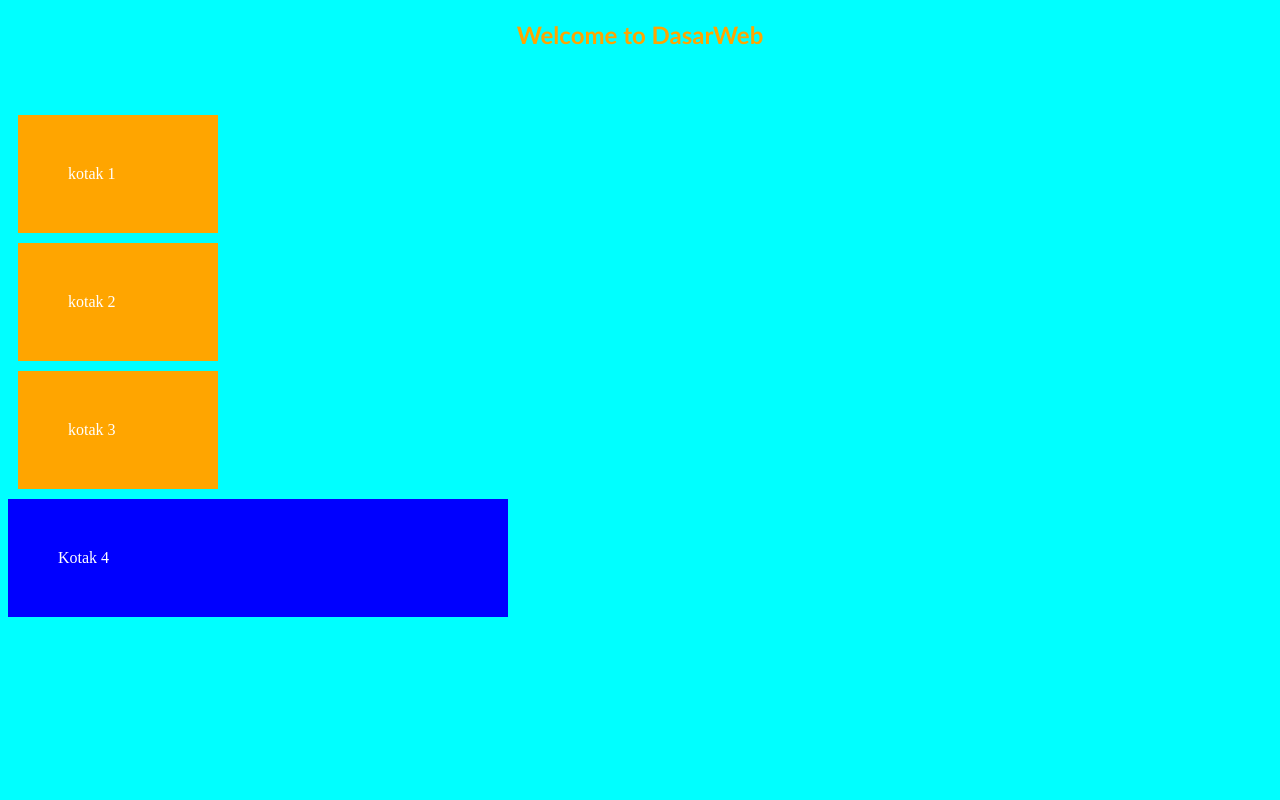
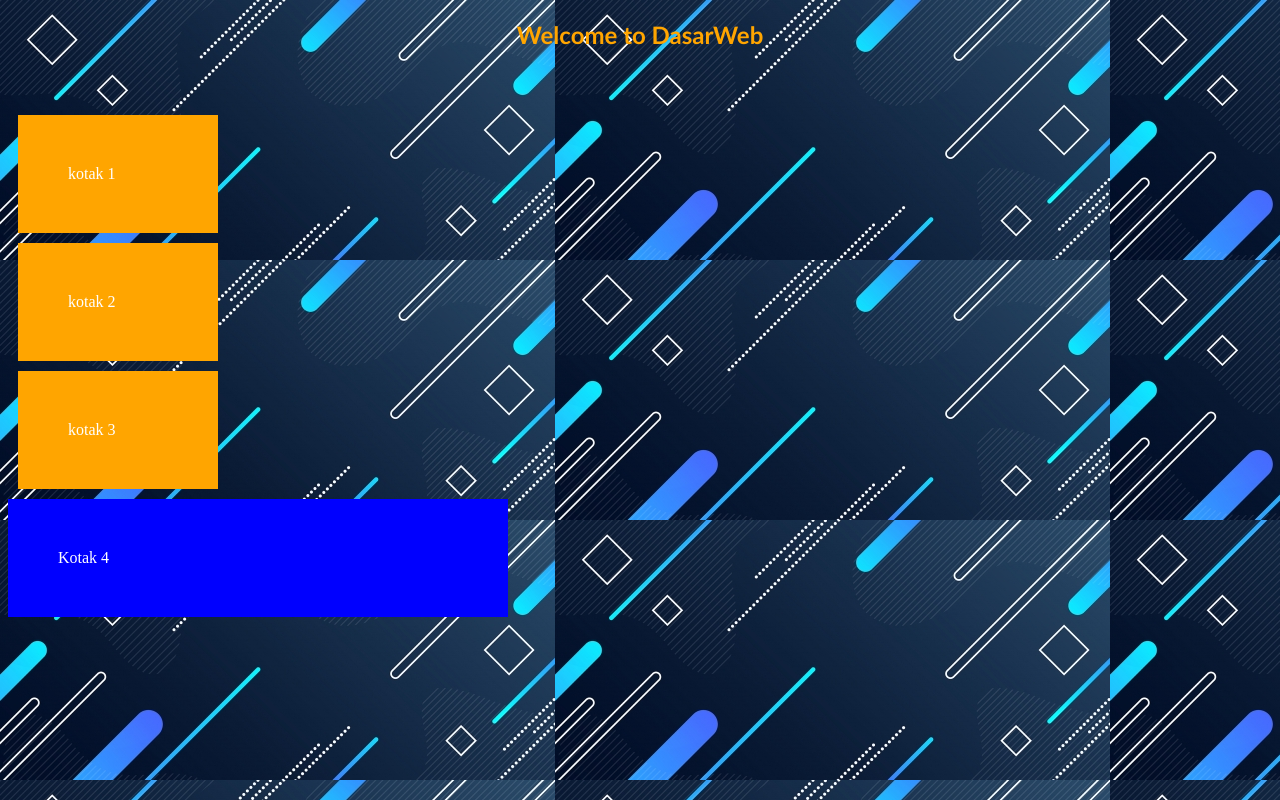
Before and after one commit to nurwahibzy/Pemrograman-Web, a PHP site: the page made by dasarWeb/Pertemuan 2/index.html in a window 1280 px wide. Run offline with PHP 8.4, Linux system fonts and the light colour scheme.

Commit message:
Praktikum 5

```diff
--- a/dasarWeb/Pertemuan 2/style.css
+++ b/dasarWeb/Pertemuan 2/style.css
@@ -20,6 +20,6 @@ h2 {
 }
 
 body {
-  background: cyan;
+  background: url(img/gambarAbstrak.jpg);
   color: white;
 }
```
Also changed, not shown: dasarWeb/Pertemuan 2/img/gambarAbstrak.jpg (added).
